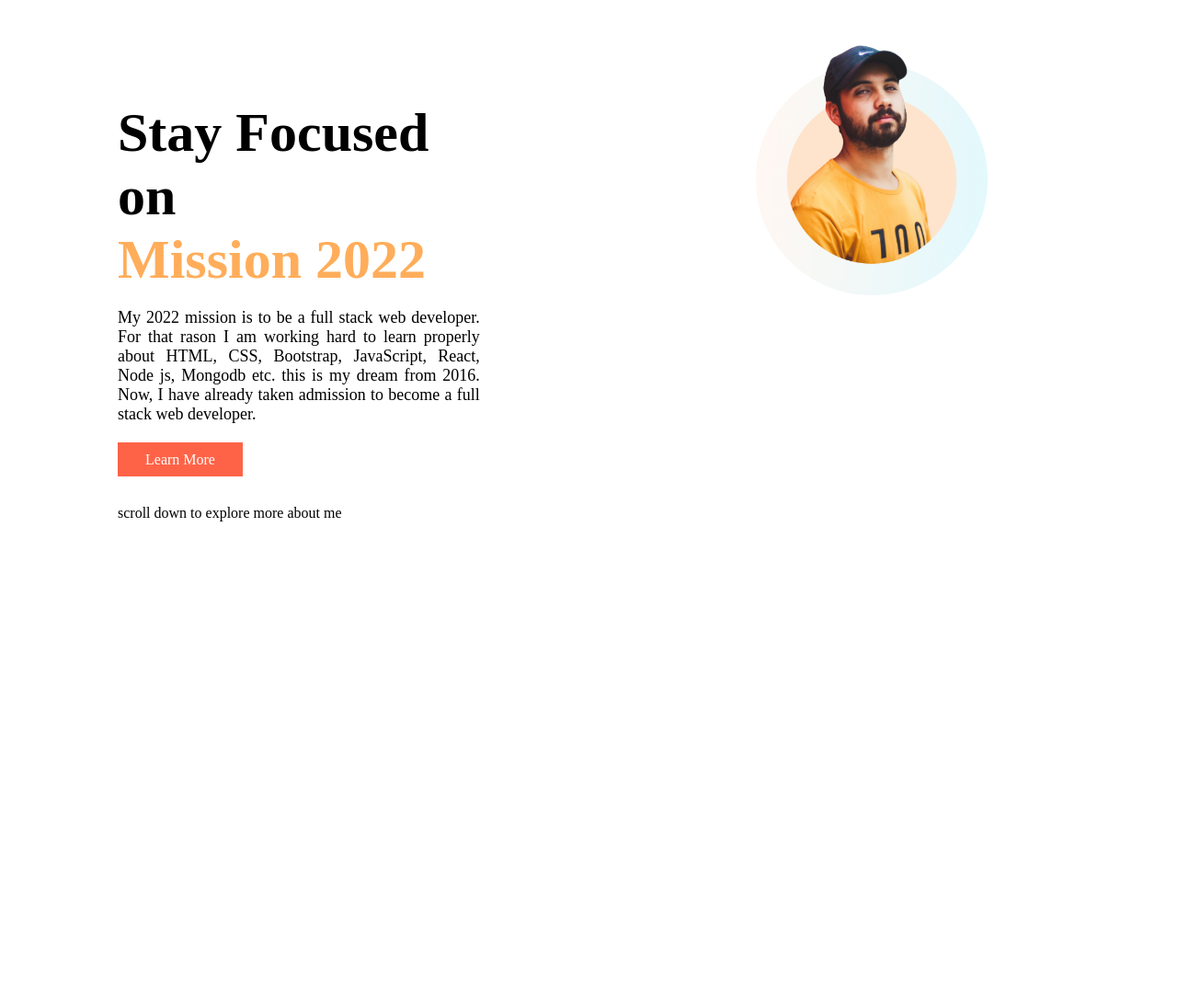
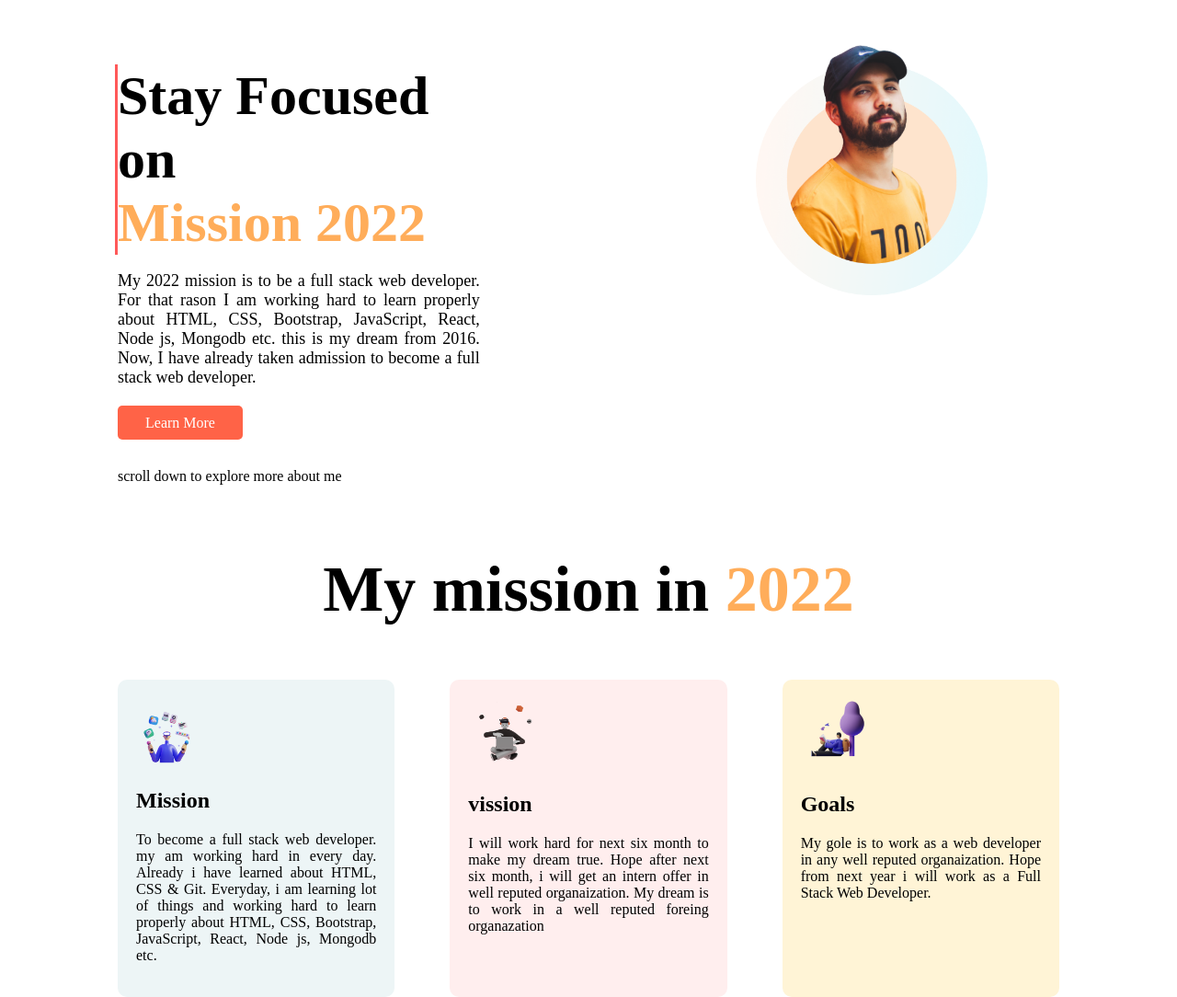
Before and after one commit to md-najmul-haque/mission-2022, a plain HTML site: page index.html in a window 1280 px wide. Shown: the whole page at 92% size. Before the commit the page ends 800 px from the top, so only its background shows below. Drawn offline with Linux system fonts and the light colour scheme.

Commit message:
section two added

```diff
--- a/index.html
+++ b/index.html
@@ -22,8 +22,8 @@
                 <h1 class="mission2022">Mission 2022</h1>
             </div>
             <p class="brief-about-me">My 2022 mission is to be a full stack web developer. For that rason I am working
-                hard to learn properly
-                about HTML, CSS, Bootstrap, JavaScript, React, Node js, Mongodb etc. this is my dream from 2016. Now, I
+                hard to learn properly about HTML, CSS, Bootstrap, JavaScript, React, Node js, Mongodb etc. this is my
+                dream from 2016. Now, I
                 have already taken admission to become a full stack web developer. </p>
             <a class="learn-more-btn" href="www.google.com">Learn More</a>
             <p class="scroll-down">scroll down to explore more about me</p>
@@ -31,7 +31,49 @@
         <div class="my-picture">
             <img src="./images/person/person-2.png" alt="Picture">
         </div>
+    </section>
+    <section>
+        <div>
+            <h1 class="heading-two">My mission in <span>2022</span></h1>
+        </div>
+        <div class="my-mission">
 
+            <div class="missin section-two-div">
+                <div class="section-two-img">
+                    <img src="./images/illustrators/illustrator-1.png" alt="icon">
+                </div>
+                <div class="mission-text-area">
+                    <h2>Mission</h2>
+                    <p>To become a full stack web developer. my am working hard in every day. Already i have learned
+                        about HTML, CSS & Git. Everyday, i am learning lot of things and working
+                        hard to learn properly about HTML, CSS, Bootstrap, JavaScript, React, Node js, Mongodb etc. </p>
+                </div>
+            </div>
+            <div class="vission section-two-div">
+                <div class="section-two-img">
+                    <img src="./images/illustrators/illustrator-2.png" alt="icon">
+                </div>
+                <div class="vission-text-area">
+                    <h2>vission</h2>
+                    <p>I will work hard for next six month to make my dream true. Hope after next six month, i will
+                        get
+                        an intern offer in well reputed organaization. My dream is to work in a well reputed foreing
+                        organazation </p>
+                </div>
+            </div>
+            <div class="goal section-two-div">
+                <div class="section-two-img">
+                    <img src="./images/illustrators/illustrator-3.png" alt="icon">
+                </div>
+                <div class="goal-text-area">
+                    <h2>Goals</h2>
+                    <p>My gole is to work as a web developer in any well reputed organaization. Hope from next year
+                        i
+                        will work as a Full Stack Web Developer.</p>
+                </div>
+            </div>
+
+        </div>
     </section>
 </body>
 
--- a/style.css
+++ b/style.css
@@ -9,17 +9,22 @@ body{
 }
 .mission-brief{
     width: 50%;
-    margin-top: 60px;
+    margin-top: 70px;
 }
+.top-heading-div{
+    box-shadow: -3px 0px #FF5959;
 
+}
 .top-heading{
     font-size: 60px;
-    margin-bottom: 0px;
+    margin: 0px;
+    padding: 0px;
 }
 .mission2022{
     font-size: 60px;
     color: #FFAD5A;
     margin: 0px;
+    padding: 0px;
 }
 
 .my-picture{
@@ -39,6 +44,7 @@ body{
     padding: 10px 30px;
     background-color: tomato;
     color:white;
+    border-radius: 5px;
 
 
 
@@ -52,3 +58,35 @@ body{
 .scroll-down{
     margin-top: 40px;
 }
+
+.heading-two{
+    font-size: 70px;
+    text-align: center;
+}
+.heading-two span{
+    color: #FFAD5A;
+}
+
+.missin{
+
+    background-color: rgb(237, 245, 246);
+
+
+}
+.section-two-img img{
+    width: 30%;
+}
+.vission{
+   margin: 0px 60px;
+    background-color: rgb(255, 238, 238);
+}
+.goal{
+    background-color: #FFF4D6;
+
+}
+.section-two-div{
+    border-radius: 10px;
+    width: 33.33%;
+    padding: 20px;
+    text-align: justify;
+}
```
